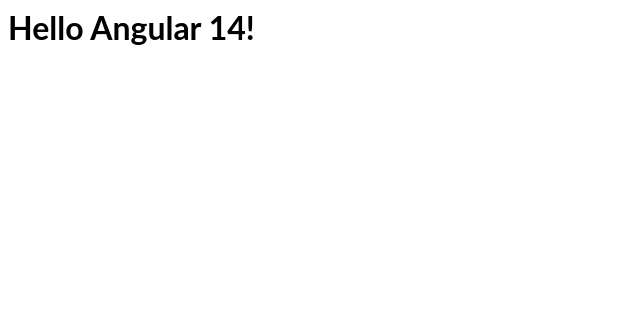
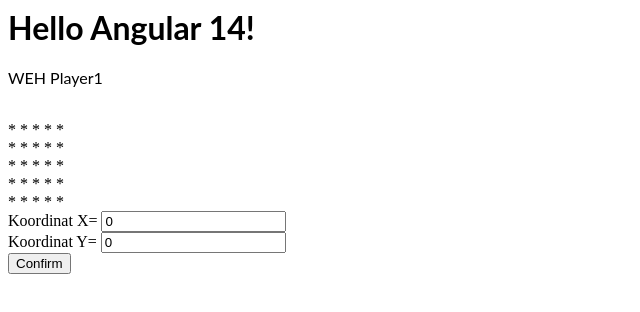
Before and after one commit to ryan98100/c14180115-Angular1, an Angular app: page / in a window 1280 px wide. Shown: the top 312 px of the page, without its empty margins (0-640 px from the left). Built offline with nearby package versions, Linux system fonts and the light colour scheme.

Commit message:
2 files modified

```diff
--- a/src/app/app.component.html
+++ b/src/app/app.component.html
@@ -1 +1,21 @@
 <hello name="{{ name }}"></hello>
+	<ng-template *ngIf="giliran;then A;else B"> </ng-template>
+	<ng-template #A>
+		<p> WEH Player1 </p>
+	</ng-template>
+	<ng-template #B>
+		<p> WEH Player2 </p>
+	</ng-template>
+<br/>
+<div *ngFor="let Kol of board">
+  <span *ngFor="let baris of Kol">
+    {{baris}}
+  </span>
+</div>
+<div>
+  Koordinat X= <input [(ngModel)]="Y" type="text"/>
+  <Br/>
+  Koordinat Y= <input [(ngModel)]="X" type="text"/>
+  <Br/>
+  <button (click)="click()">Confirm</button>
+</div>
--- a/src/app/app.component.ts
+++ b/src/app/app.component.ts
@@ -22,14 +22,14 @@
   click() {
     if(this.game!=true){
       if (this.giliran) {
-        if (this.board[this.X][this.Y] == "") {
+        if (this.board[this.X][this.Y] == "*") {
           this.board[this.X][this.Y] = "0";
           this.giliran = false;
         } else {
           alert("Sudah diisi musuh!");
         }
       } else {
-        if (this.board[this.X][this.Y] == "") {
+        if (this.board[this.X][this.Y] == "*") {
           this.board[this.X][this.Y] = "1";
           this.giliran = true;
         } else {
```
